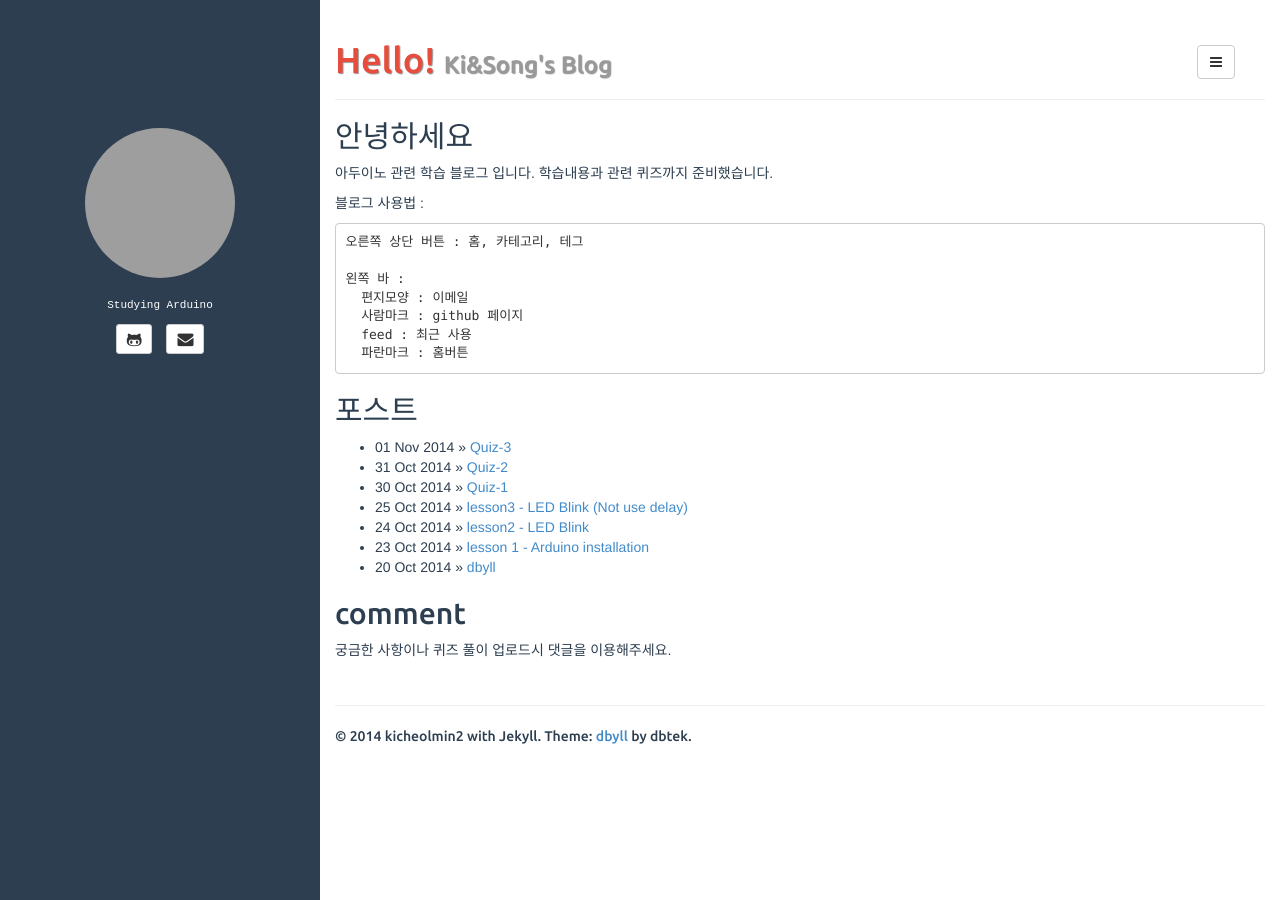
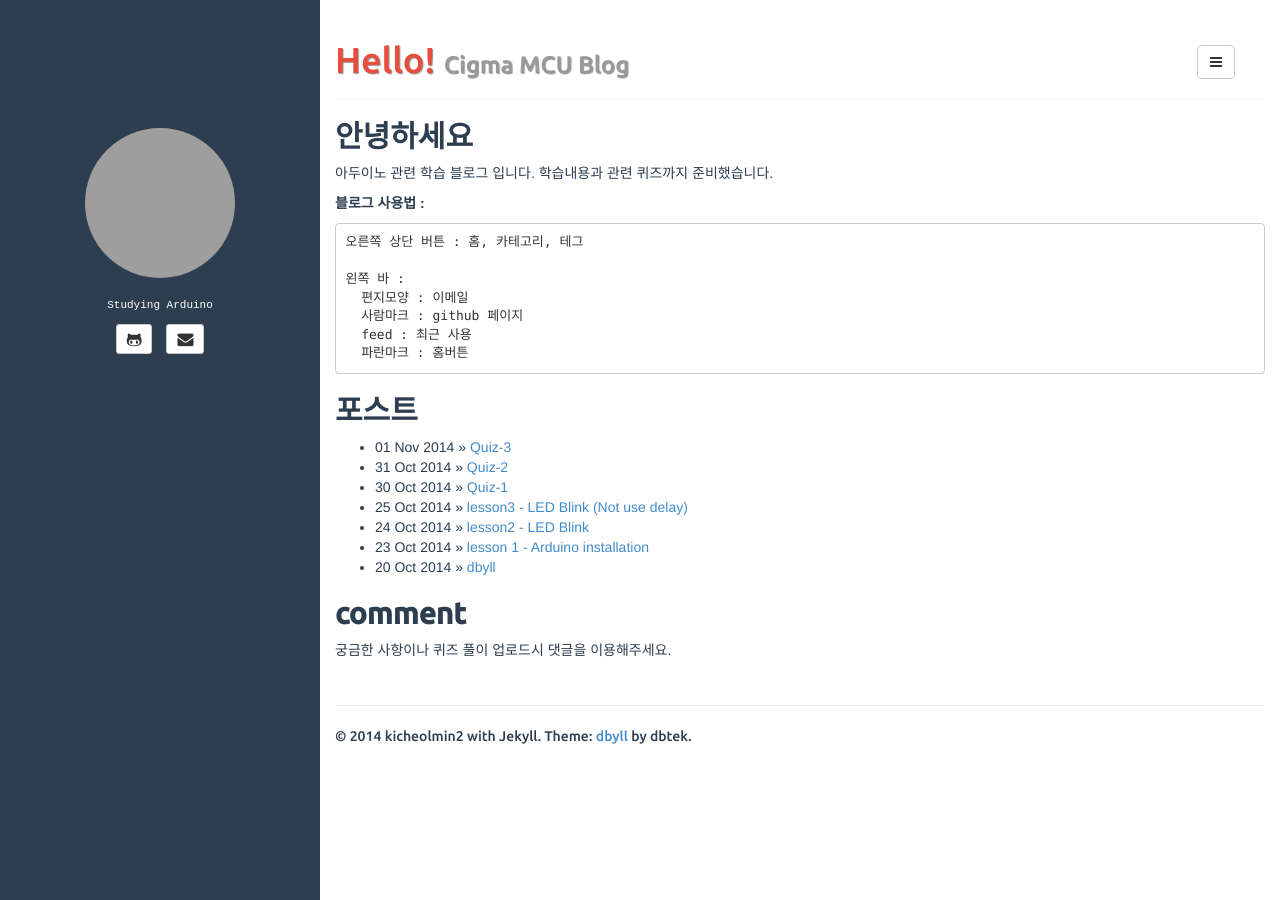
Before and after one commit to kicheolmin2/kicheolmin2.github.com, a Jekyll site: the page built from index.md, in a window 1280 px wide. Built offline with Jekyll 4.4.1, drawn with Linux system fonts in a browser that asks for light colours; the list of posts is cut into pages by our own code; grey boxes are pictures that could not be loaded.

Commit message:
Update index.md

```diff
--- a/index.md
+++ b/index.md
@@ -1,16 +1,16 @@
 ---
 layout: page
 title: Hello!
-tagline: Ki&Song's Blog
+tagline: Cigma MCU Blog
 ---
 {% include JB/setup %}
 
-## 안녕하세요
+## **안녕하세요**
 
 아두이노 관련 학습 블로그 입니다.
 학습내용과 관련 퀴즈까지 준비했습니다.
 
-블로그 사용법 :
+**블로그 사용법 :**
 
     오른쪽 상단 버튼 : 홈, 카테고리, 테그
 
@@ -20,7 +20,7 @@ tagline: Ki&Song's Blog
       feed : 최근 사용
       파란마크 : 홈버튼
 
-## 포스트
+## **포스트**
 
 <ul class="posts">
   {% for post in site.posts %}
@@ -28,6 +28,6 @@ tagline: Ki&Song's Blog
   {% endfor %}
 </ul>
 
-## comment
+## **comment**
 
 궁금한 사항이나 퀴즈 풀이 업로드시 댓글을 이용해주세요.
```
